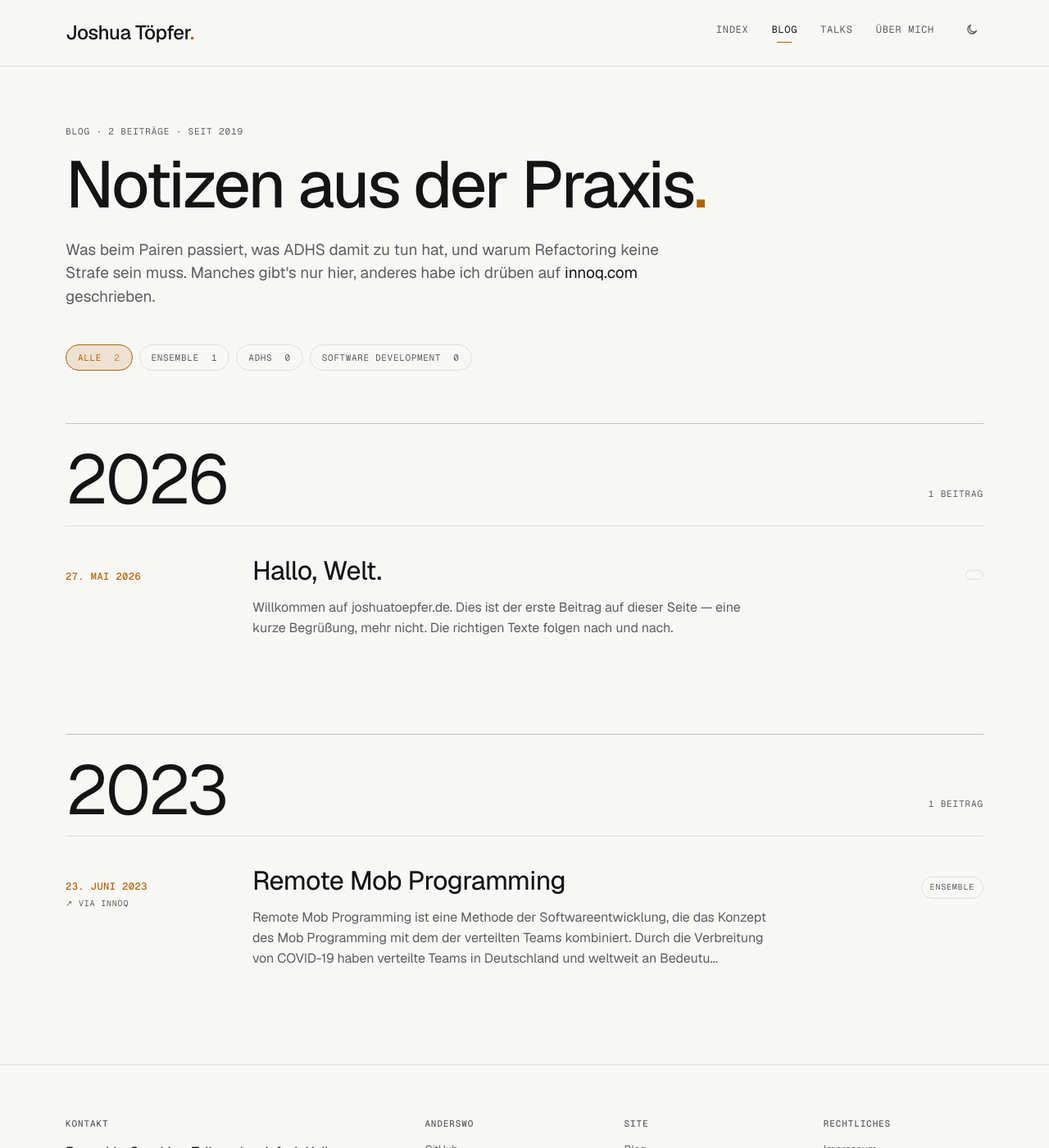
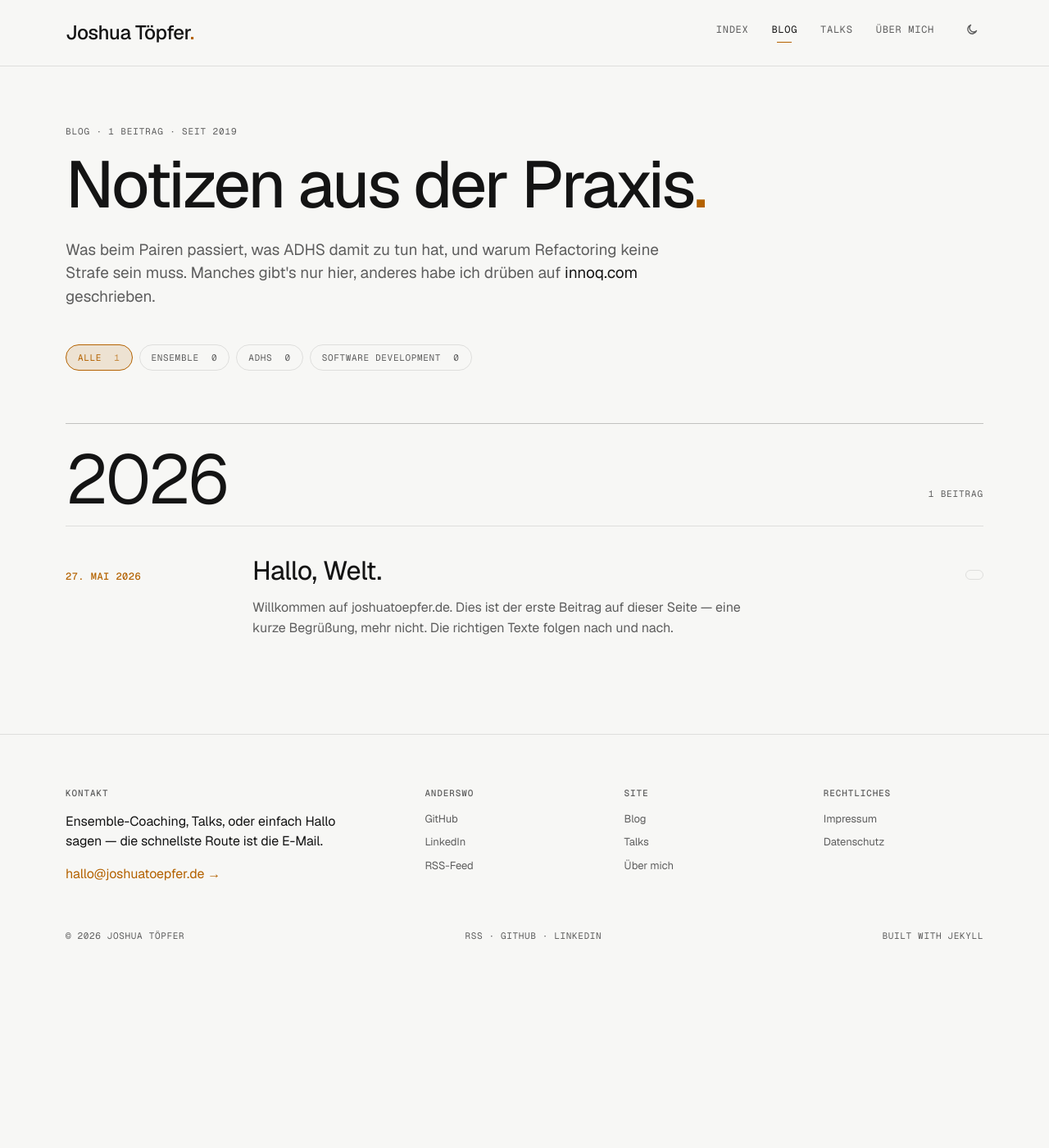
Before and after one commit to hollesse/joshuatoepfer.de, a Jekyll site: the page built from blog/index.html, in a window 1280 px wide and 1400 px high. Shown: the whole window at 82% size. Built offline with Jekyll 4.4.1, drawn with Linux system fonts in a browser that asks for light colours.

Commit message:
backfill(innoq): Backfill: Remote Mob Programming [innoq.com]
Canonical: https://www.innoq.com/de/articles/2023/06/remote-mob-programming/

```diff
--- a/_posts/2023-06-23-remote-mob-programming.md
+++ b/_posts/2023-06-23-remote-mob-programming.md
@@ -4,24 +4,25 @@ title: Remote Mob Programming
 date: '2023-06-23'
 source: innoq
 canonical_url: https://www.innoq.com/de/articles/2023/06/remote-mob-programming/
-topic: ensemble
-published: true
+published: false
 render_with_liquid: false
 ---
+
+[This article is also available in English](https://www.innoq.com/en/articles/2023/06/remote-mob-programming/)
 
 [Remote Mob Programming](https://remotemobprogramming.com) ist eine Methode der Softwareentwicklung, die das Konzept des Mob Programming mit dem der verteilten Teams kombiniert. Durch die Verbreitung von COVID-19 haben verteilte Teams in Deutschland und weltweit an Bedeutung gewonnen. Woody Zuill beschreibt Mob Programming oder auch Software Teaming wie folgt: „Mob Programming ist eine Softwareentwicklungsmethodik, bei der das gesamte Team zur gleichen Zeit, im gleichen Raum und am gleichen Computer an der gleichen Sache arbeitet.“ [[1]](#fn:1 "siehe Fußnote")
 Remote Mob Programming überträgt diese Methode auf verteilte Teams, indem ein virtueller Raum geschaffen wird, in dem sich das Team trifft und gemeinsam programmiert. Remote Mob Programming ist jedoch kein Widerspruch in sich. Es ist eine neue Art der Zusammenarbeit, die die Vorteile beider Methoden vereint.
 
-### Wie funktioniert Mob Programming?
+## Wie funktioniert Mob Programming?
 
 Aber was genau ist Mob Programming? Stellen Sie sich vor, Sie und Ihr Team arbeiten an einer Aufgabe, aber anstatt dass jeder für sich arbeitet, arbeitet das ganze Team zusammen an dieser. Der Computerbildschirm wird an eine Wand projiziert und einer von Ihnen, der sogenannte Typist, sitzt an der Tastatur und tippt ein, was der Rest des Teams diskutiert und entscheidet. Jeder im Rest des Teams hat die Möglichkeit, am Entscheidungsprozess teilzunehmen und das Ergebnis zu beeinflussen. Der Typist ist jedoch bewusst aus der Entscheidungsfindung herausgenommen, da er sonst die Macht hätte zu tippen, was er will, ohne dass es vorher im Team diskutiert wurde. So kann es keine Alleingänge geben und die Mitglieder des Teams müssen sich vorher verständigen und die gewünschte Lösung diskutieren.
 
-### Was ist Remote Mob Programming?
+## Was ist Remote Mob Programming?
 
 Remote Mob Programming überträgt Mob Programming ins Internet. Ein virtueller Raum, etwa ein Zoom-Meeting, ersetzt den physischen Raum. Das Team trifft sich dort, um die Software gemeinsam weiterzuentwickeln. Der Typist teilt seinen Bildschirm und kann als High-Level-API für die Entwicklungsumgebung gesehen werden. Er nimmt nicht direkt an der Diskussion und Lösungsfindung teil, sondern wartet auf Anweisungen und programmiert nur, wenn er vom Rest des Teams dazu aufgefordert wird. Je mehr Erfahrung der Typist hat, desto abstrakter können diese Anweisungen sein. So kann ein eher unerfahrener Typist genaue Anweisungen bekommen, was er zu tippen hat. Einem erfahrenen Typist würde beispielsweise nur gesagt werden, dass er einen Test schreiben soll, der Feature X mit den Parametern Y testet. Wenn der Typist gerade keine Anweisungen vom Rest des Teams erhält, wird meditativ das Blinken des Cursors betrachtet, da jede Mausbewegung den Rest des Teams von der Diskussion ablenken könnte.
 Die Rolle des Typist wird regelmäßig gewechselt, sodass die Person ab diesem Zeitpunkt wieder aktiv an der Lösungsfindung teilnehmen kann. Bei einem Team von vier Personen hat es sich bewährt, alle zehn Minuten den Typist zu wechseln. So ist jeder im Team nach spätestens einer halben Stunde erneut Typist. Dies sorgt dafür, dass die Aufmerksamkeit der Teammitglieder aufrechterhalten wird. Beim Remote Mob Programming gestaltet sich der Wechsel des Typist etwas schwieriger, da nicht einfach die Tastatur an das nächste Teammitglied weitergegeben werden kann. Eine Lösung ist die Übergabe des Quellcodes über [Git](https://git-scm.com/). Damit der Code nicht jedes Mal erst mühsam manuell committet und dann vom nächsten Kollegen ausgecheckt werden muss, gibt es das Kommandozeilenprogramm [mob](https://mob.sh/). Mob kapselt die Übergabe in einfachen Befehlen. Damit ist ein Handover des Codes in weniger als zehn Sekunden möglich. Um an den regelmäßigen Wechsel zu erinnern, bietet mob auch einen Timer.
 
-### Konstanter Fortschritt und gute Qualität
+## Konstanter Fortschritt und gute Qualität
 
 Das gesamte Team arbeitet an einem Feature, sodass es maximal ein Ticket gibt, das Work in Progress ist. Der Fokus liegt somit immer auf dem wichtigsten Ticket. Um diesen Fokus beizubehalten, versucht Remote Mob Programming, jegliche Wartezeiten zu vermeiden, da diese meist zu Kontextwechseln führen und zusätzliche Zeit für die erneute Einarbeitung kosten. Daher ist es besonders wichtig, dass das Team möglichst unabhängig arbeiten kann. Ein guter Schnitt der Software und Unabhängigkeit von anderen Teams sowie gut vorbereitete Tickets hinsichtlich der Abhängigkeiten zu anderen Teams sind daher unbedingt notwendig.
 
@@ -33,15 +34,15 @@ Auch während der Programmierung werden viele kleine Entscheidungen implizit get
 
 All dies sorgt für eine starke Fokussierung auf das wichtigste Ticket und ermöglicht einen stetigen Fortschritt durch die Reduzierung von Wartezeiten und Kontextwechseln. Dies führt zu einer sehr guten Time-to-Market, was einer der Hauptvorteile von Remote Mob Programming ist.
 
-### Von den anderen lernen
+## Von den anderen lernen
 
 Beim Remote Mob Programming lernt man durch die enge Zusammenarbeit ständig dazu. So wird aus einem anfangs sehr heterogenen Team immer mehr ein homogenes Team. Das macht auch ein klassisches Onboarding überflüssig. Wenn ein neuer Entwickler ins Team kommt, ist er am ersten Tag der Typist. Gemeinsam werden sein Rechner und die Zugänge eingerichtet. Am Ende des Tages ist das Ziel, dass es eine Codeänderung des neuen Kollegen in Produktion schafft. Danach ist der neue Kollege einfach Teil des Teams. Wenn er etwas nicht versteht, kann er jederzeit nachfragen. Das bremst das Team am Anfang etwas aus, sorgt aber für eine schnellere und bessere Einarbeitung des Kollegen. Schon nach kurzer Zeit hat sich der Kollege ein breites Wissen über das Fachgebiet und die Anwendung angeeignet, sodass er effektiv im Team mitarbeiten kann.
 
-### Zuhause, aber nicht allein
+## Zuhause, aber nicht allein
 
 Die Vorteile des Remote Mob Programming sind vielfältig: Das Pendeln zur Arbeit fällt weg. Es kann gemeinsam mit der Familie zu Mittag gegessen werden. Private Termine, wie beispielsweise der Handwerker oder ein Arztbesuch, sind auch kein Problem, da der virtuelle Raum für diese Zeit einfach verlassen werden kann. Obwohl nur noch von zu Hause aus gearbeitet wird, entsteht trotzdem eine starke Bindung zu den Kollegen. Remote Mob Programming schweißt ein Team zusammen und schafft viel Vertrauen. Durch den regelmäßigen Small Talk lernt man sich auch persönlich sehr gut kennen. Unstimmigkeiten und Konflikte im Team können so leichter und schneller erkannt und gelöst werden. Allerdings gibt es auch einen Nachteil gegenüber der asynchronen Arbeitsweise: So muss sich das Team beim Remote Mob Programming auf einen gemeinsamen Arbeitsbeginn sowie auf Pausen und Arbeitsende einigen. Um das Vertrauen im Team weiter zu stärken, empfiehlt es sich dennoch, regelmäßige Workshops oder Teamevents vor Ort durchzuführen.
 
-### Wann ist Remote Mob Programming keine gute Idee?
+## Wann ist Remote Mob Programming keine gute Idee?
 
 Remote Mob Programming kann eine gute Methode sein, aber, wie so oft in der Softwareentwicklung, ist es kein Silver Bullet. So gibt es bestimmte Rahmenbedingungen, unter denen der Einsatz von Remote Mob Programming nicht oder nur bedingt zu empfehlen ist. Ist das Team zum Beispiel weltweit über verschiedene Zeitzonen verteilt, ist es unmöglich, für alle ein gemeinsames Zeitfenster für Remote Mob Programming zu finden, und somit Remote Mob Programming praktisch unmöglich.
 
```
Also changed, not shown: other parts of _posts/2023-06-23-remote-mob-programming.md (+3 -1 lines).
